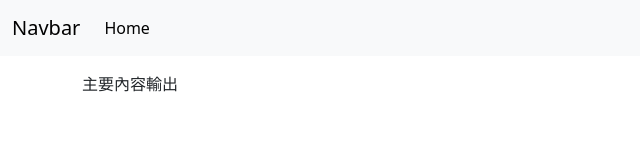
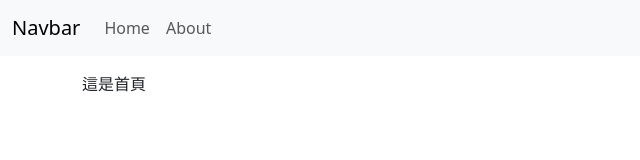
Before and after one commit to howardLiuFrogJump/react-router-test, a React (Create React App) app: page / in a window 1280 px wide. Shown: the top 160 px of the page, without its empty margins (0-640 px from the left). Built offline with nearby package versions, Linux system fonts and the light colour scheme.

Commit message:
加入前端路由

```diff
--- a/src/App.js
+++ b/src/App.js
@@ -1,5 +1,14 @@
+import { Routes , Route } from "react-router-dom";
 import Navbar from "./components/Navbar";
 
+import Home from "./pages/Home";
+import About from "./pages/About";
+
+// 0. 於index.js加入BrowserRouter 只要做一次
+//  加入前端路由
+// 1. 準備元件
+// 2. 撰寫Routes
+// 3. 加入連結
 
 function App() {
   return (
@@ -7,7 +16,10 @@
       <header className="App-header">
         <Navbar></Navbar>
         <div className="container mt-3">
-          主要內容輸出
+          <Routes>
+            <Route path='/' element={<Home/>}></Route>
+            <Route path='/about' element={<About/>}></Route>
+          </Routes>
         </div>
       </header>
     </div>
--- a/src/components/Navbar.js
+++ b/src/components/Navbar.js
@@ -1,3 +1,5 @@
+import { Link } from "react-router-dom";
+
 export default function Navbar(){
   return (
     <nav className="navbar navbar-expand-lg bg-body-tertiary">
@@ -6,7 +8,10 @@
         <div className="collapse navbar-collapse" id="navbarSupportedContent">
           <ul className="navbar-nav me-auto mb-2 mb-lg-0">
             <li className="nav-item">
-              <a className="nav-link active" aria-current="page" href="#">Home</a>
+              <Link className="nav-link" to="/">Home</Link>
+            </li>
+            <li className="nav-item">
+              <Link className="nav-link" to="/about">About</Link>
             </li>
           </ul>
 
--- a/src/index.js
+++ b/src/index.js
@@ -2,11 +2,14 @@
 import ReactDOM from 'react-dom/client';
 import App from './App';
 import reportWebVitals from './reportWebVitals';
+import { BrowserRouter } from 'react-router-dom';
 
 const root = ReactDOM.createRoot(document.getElementById('root'));
 root.render(
   <React.StrictMode>
-    <App />
+    <BrowserRouter>
+      <App />
+    </BrowserRouter>
   </React.StrictMode>
 );
 
```
